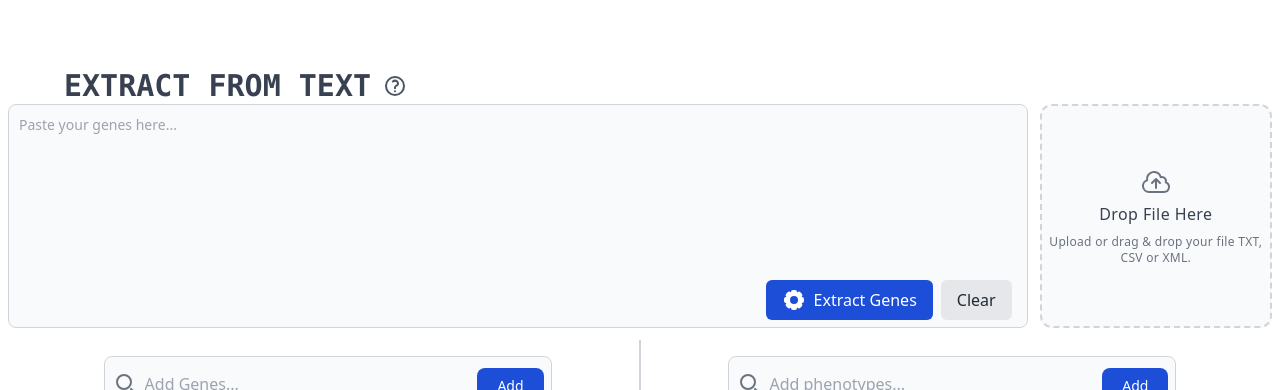
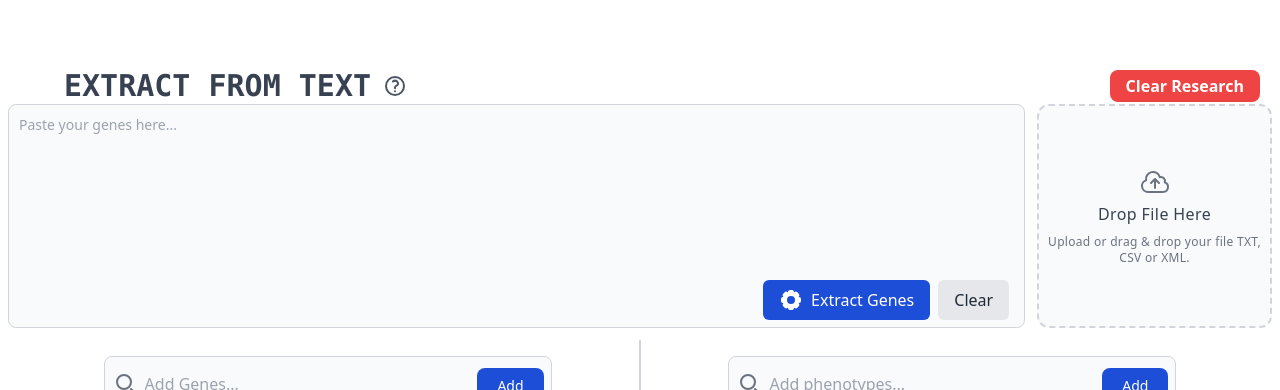
Before and after one commit to victormar1/PubMatcher, a Vue app: page /search in a window 1280 px wide. Shown: the part 152-542 px from the top of the page. Built offline with nearby package versions, Linux system fonts and the light colour scheme; no server answers; the HTML template or start-up script is replaced by a standard one.

Commit message:
feat: file handling

```diff
--- a/src/components/SearchBuildingModule.vue
+++ b/src/components/SearchBuildingModule.vue
@@ -15,6 +15,11 @@
                     Extract genes from raw text, file or URL.
                 </span>
             </div>
+            <button
+                class="ml-auto px-4 py-1 mr-5 bg-red-500 text-white rounded-lg font-bold hover:bg-red-600" @click="clearWholeResearch"
+            >
+                Clear Research
+            </button>
         </div>
         <div class="flex flex-row mx-2">
             <!-- BATCH INPUT | EXTRACT BUTTONS -->
@@ -33,19 +38,33 @@
                     </div>
             </div>
             <!-- DRAG FILE ZONE -->
-            <div>
-                <label for="dropzone-file" class="flex flex-col items-center justify-center h-56 mb-3 ml-3 max-w-lg text-center bg-gray-50  border-2 border-gray-300 border-dashed cursor-pointer dark:bg-gray-900 dark:border-gray-700 rounded-xl">
-                    <svg xmlns="http://www.w3.org/2000/svg" fill="none" viewBox="0 0 24 24" stroke-width="1.5" stroke="currentColor" class="w-8 h-8 text-gray-500 dark:text-gray-400">
-                        <path stroke-linecap="round" stroke-linejoin="round" d="M12 16.5V9.75m0 0l3 3m-3-3l-3 3M6.75 19.5a4.5 4.5 0 01-1.41-8.775 5.25 5.25 0 0110.233-2.33 3 3 0 013.758 3.848A3.752 3.752 0 0118 19.5H6.75z" />
-                    </svg>
+            <div
+    class="flex flex-col items-center justify-center h-56 mb-3 ml-3 max-w-lg text-center bg-gray-50 border-2 border-gray-300 border-dashed cursor-pointer dark:bg-gray-900 dark:border-gray-700 rounded-xl"
+    @dragover.prevent
+    @dragenter.prevent
+    @drop.prevent="handleFileDrop"
+>
+    <!-- Clickable Label for File Input -->
+    <label for="dropzone-file" class="flex flex-col items-center justify-center w-full h-full cursor-pointer">
+        <!-- SVG Icon -->
+        <svg xmlns="http://www.w3.org/2000/svg" fill="none" viewBox="0 0 24 24" stroke-width="1.5" stroke="currentColor" class="w-8 h-8 text-gray-500 dark:text-gray-400">
+            <path stroke-linecap="round" stroke-linejoin="round" d="M12 16.5V9.75m0 0l3 3m-3-3l-3 3M6.75 19.5a4.5 4.5 0 01-1.41-8.775 5.25 5.25 0 0110.233-2.33 3 3 0 013.758 3.848A3.752 3.752 0 0118 19.5H6.75z" />
+        </svg>
 
-                    <h2 class="mt-1 font-medium tracking-wide text-gray-700 dark:text-gray-200">Drop File Here</h2>
+        <!-- Text Content -->
+        <h2 class="mt-1 font-medium tracking-wide text-gray-700 dark:text-gray-200">Drop File Here</h2>
+        <p class="mt-2 text-xs tracking-wide text-gray-500 dark:text-gray-400">Upload or drag & drop your file TXT, CSV or XML.</p>
+    </label>
 
-                    <p class="mt-2 text-xs tracking-wide text-gray-500 dark:text-gray-400">Upload or drag & drop your file TXT, CSV or XML. </p>
+    <!-- Hidden File Input -->
+    <input
+        id="dropzone-file"
+        type="file"
+        class="hidden"
+        @change="handleFileUpload"
+    />
+</div>
 
-                    <input id="dropzone-file" type="file" class="hidden" />
-                </label>
-            </div>
         </div>
     </div>
 
@@ -531,8 +550,43 @@ export default {
             document.getElementById('batchInput').value = '';
 
         },
+        readFileContent(file) {
+        const reader = new FileReader();
+        reader.onload = (e) => {
+            const content = e.target.result;
+            this.batchInput = content; // Populate batchInput with file content
+            this.extractGeneFromBatch(); // Extract genes from the file content
+        };
+        reader.onerror = (error) => {
+            console.error("Error reading file:", error);
+        };
+        reader.readAsText(file); // Read file content as text
+        },
+
+        handleFileDrop(event) {
+        const file = event.dataTransfer.files[0];
+        if (file) {
+            this.readFileContent(file);
+        }
+        },
+        handleFileUpload(event) {
+        const file = event.target.files[0]; // Get the manually selected file
+        if (file) {
+            this.readFileContent(file); // Process the file
+        }
+        },
+        clearWholeResearch(){
+            if (confirm("Are you sure you want to clear the entire research box?")) {
+                this.clearList('gene');
+                this.clearList('phenotype');
+                this.batchInput = '';
+                this.extractedGenes = [];
+            }
+        },
 
 
-    }
+
+
+        }
 };
 </script>
```
